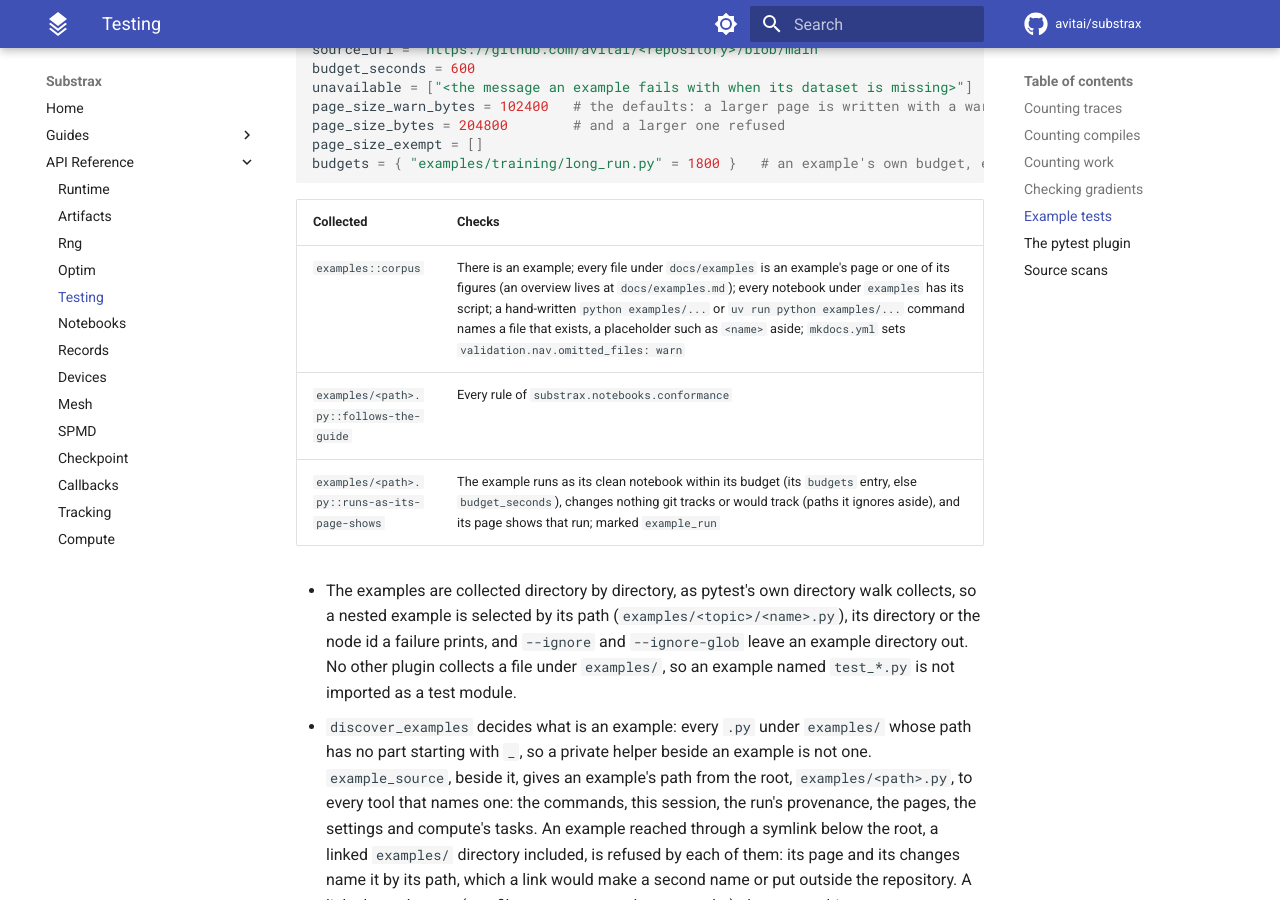
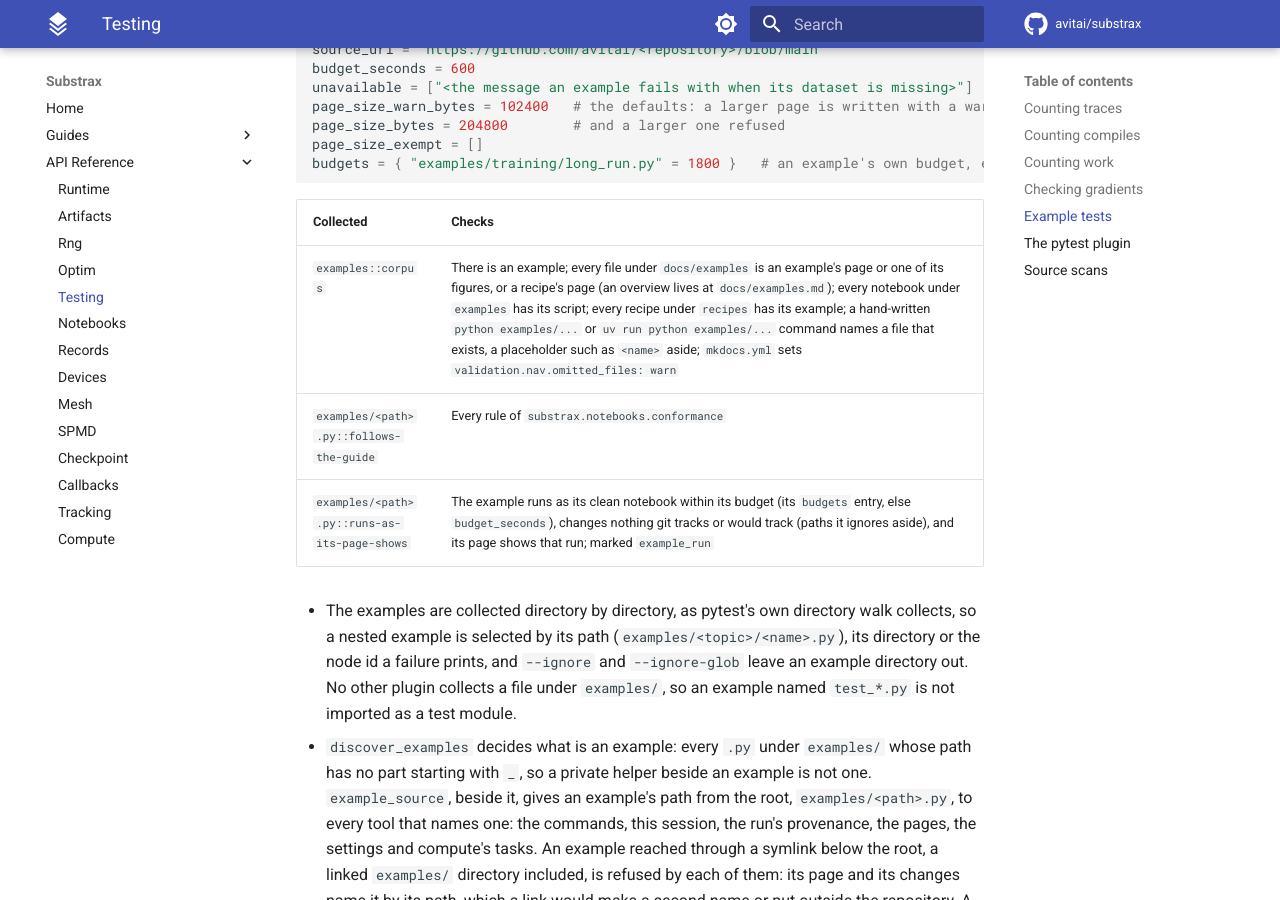
Before and after one commit to avitai/substrax, an MkDocs documentation site: the page built from docs/api/testing.md, in a window 1280 px wide and 900 px high, scrolled down 4889 px. Built offline with MkDocs 1.6.1 and Material for MkDocs 9.7.7, drawn with Linux system fonts in a browser that asks for light colours; comment, search, counter and statistics services are not loaded.

Commit message:
docs(api): list the recipe corpus rules among the example tests
The examples corpus check also accepts a recipe page under
docs/examples and reports a recipe whose example is gone; the table
of what the example tests collect now says so.

```diff
--- a/docs/api/testing.md
+++ b/docs/api/testing.md
@@ -217,7 +217,7 @@ budgets = { "examples/training/long_run.py" = 1800 }   # an example's own budget
 
 | Collected | Checks |
 | --- | --- |
-| `examples::corpus` | There is an example; every file under `docs/examples` is an example's page or one of its figures (an overview lives at `docs/examples.md`); every notebook under `examples` has its script; a hand-written `python examples/...` or `uv run python examples/...` command names a file that exists, a placeholder such as `<name>` aside; `mkdocs.yml` sets `validation.nav.omitted_files: warn` |
+| `examples::corpus` | There is an example; every file under `docs/examples` is an example's page or one of its figures, or a recipe's page (an overview lives at `docs/examples.md`); every notebook under `examples` has its script; every recipe under `recipes` has its example; a hand-written `python examples/...` or `uv run python examples/...` command names a file that exists, a placeholder such as `<name>` aside; `mkdocs.yml` sets `validation.nav.omitted_files: warn` |
 | `examples/<path>.py::follows-the-guide` | Every rule of `substrax.notebooks.conformance` |
 | `examples/<path>.py::runs-as-its-page-shows` | The example runs as its clean notebook within its budget (its `budgets` entry, else `budget_seconds`), changes nothing git tracks or would track (paths it ignores aside), and its page shows that run; marked `example_run` |
 
```
